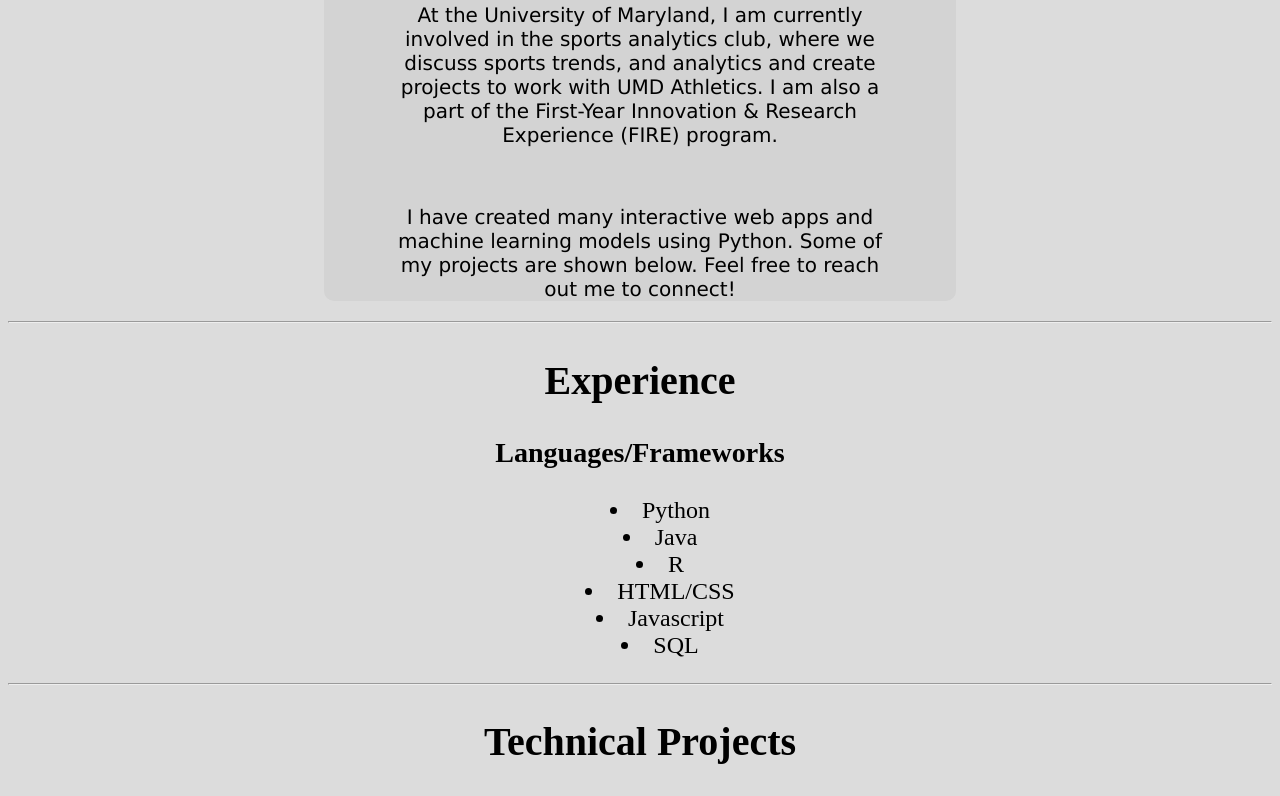
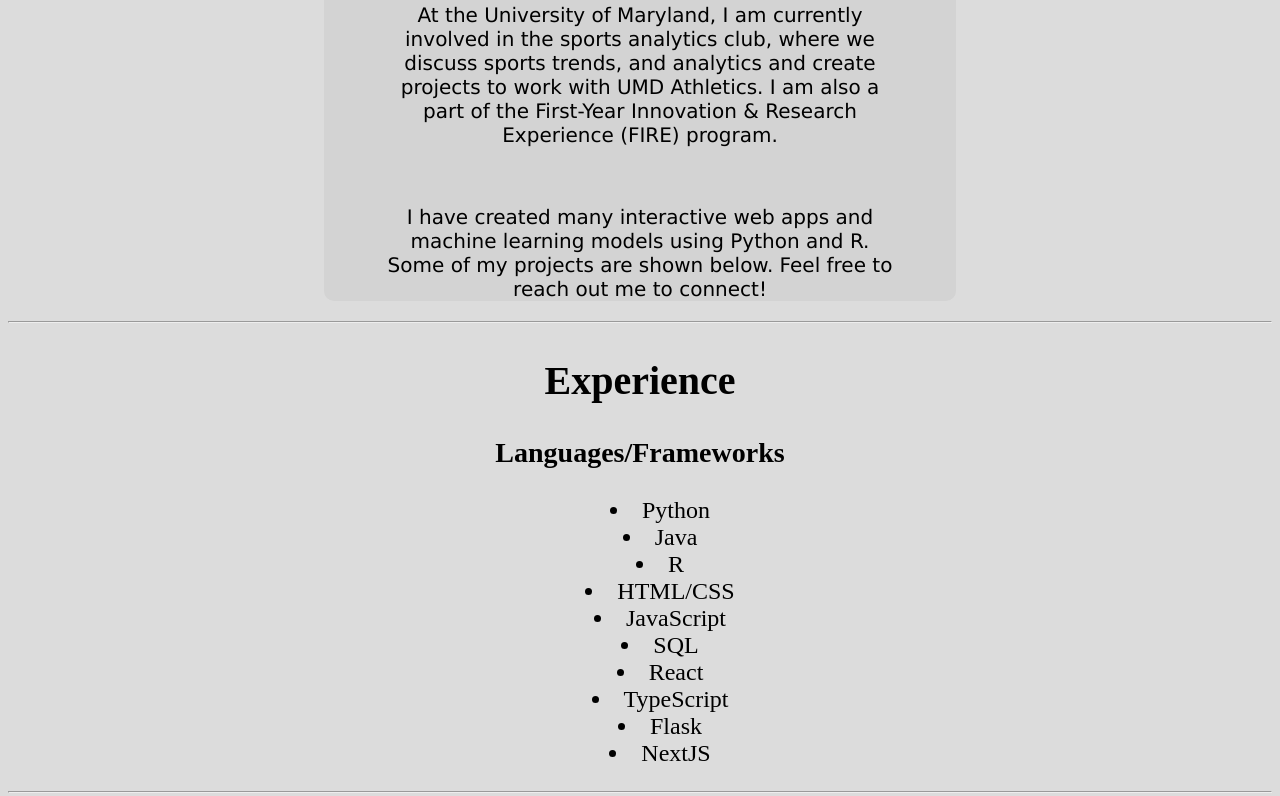
Before and after one commit to rj7002/rj7002.github.io, a plain HTML site: page index.html in a window 1280 px wide. Shown: the part 685-1481 px from the top of the page. Drawn offline with Linux system fonts and the light colour scheme.

Commit message:
Update index.html

```diff
--- a/index.html
+++ b/index.html
@@ -30,7 +30,7 @@
             <br>
             <p class="info">At the University of Maryland, I am currently involved in the sports analytics club, where we discuss sports trends, and analytics and create projects to work with UMD Athletics. I am also a part of the First-Year Innovation & Research Experience (FIRE) program.</p>
             <br>
-            <p class="info">I have created many interactive web apps and machine learning models using Python. Some of my projects are shown below. Feel free to reach out me to connect!</p>
+            <p class="info">I have created many interactive web apps and machine learning models using Python and R. Some of my projects are shown below. Feel free to reach out me to connect!</p>
         </section>
         <hr>
         <section class="experiences">
@@ -42,8 +42,12 @@
                     <li>Java</li>
                     <li>R</li>
                     <li>HTML/CSS</li>
-                    <li>Javascript</li>
+                    <li>JavaScript</li>
                     <li>SQL</li>
+                    <li>React</li>
+                    <li>TypeScript</li>
+                    <li>Flask</li>
+                    <li>NextJS</li>
                 </ul>
             </div>
         </section>
```
